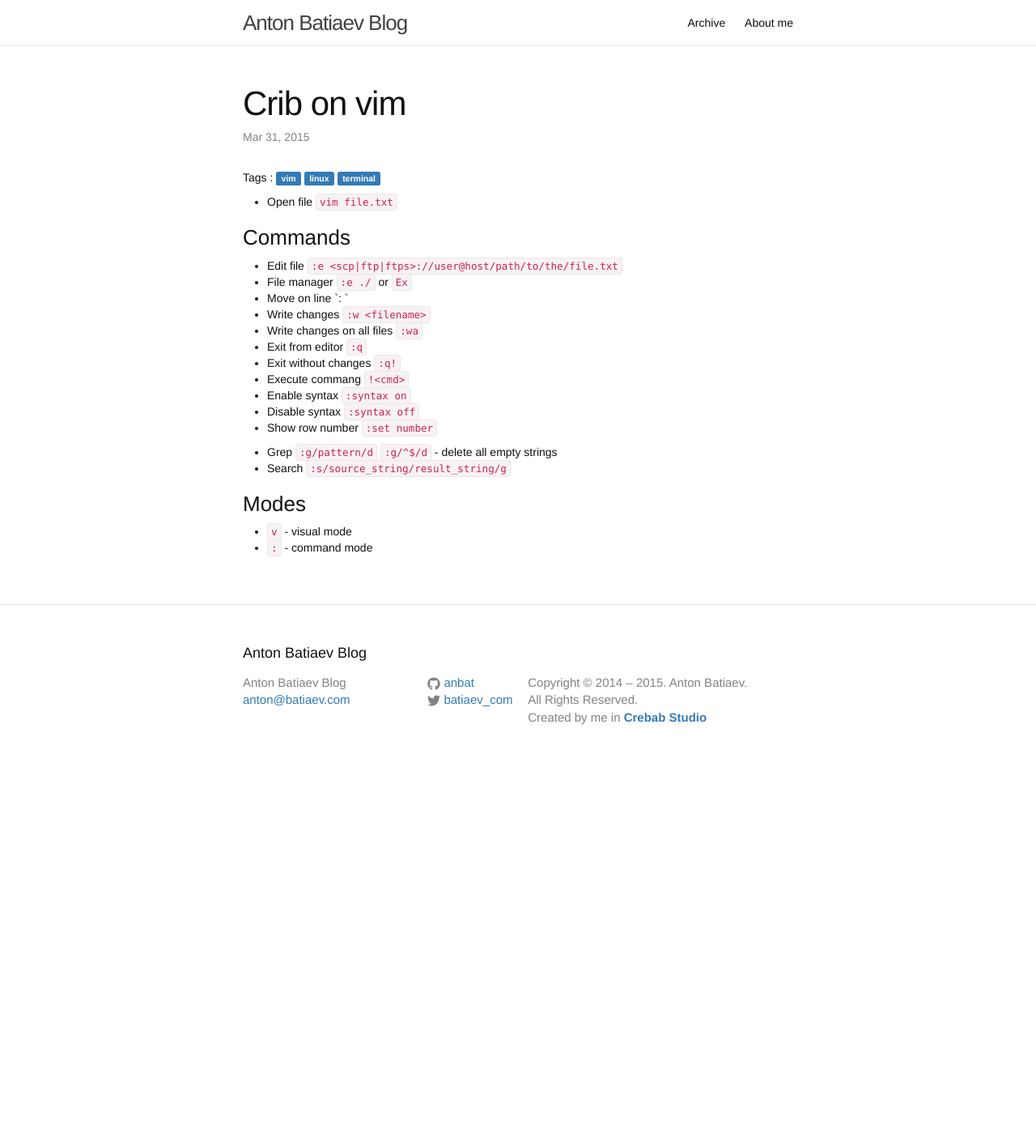
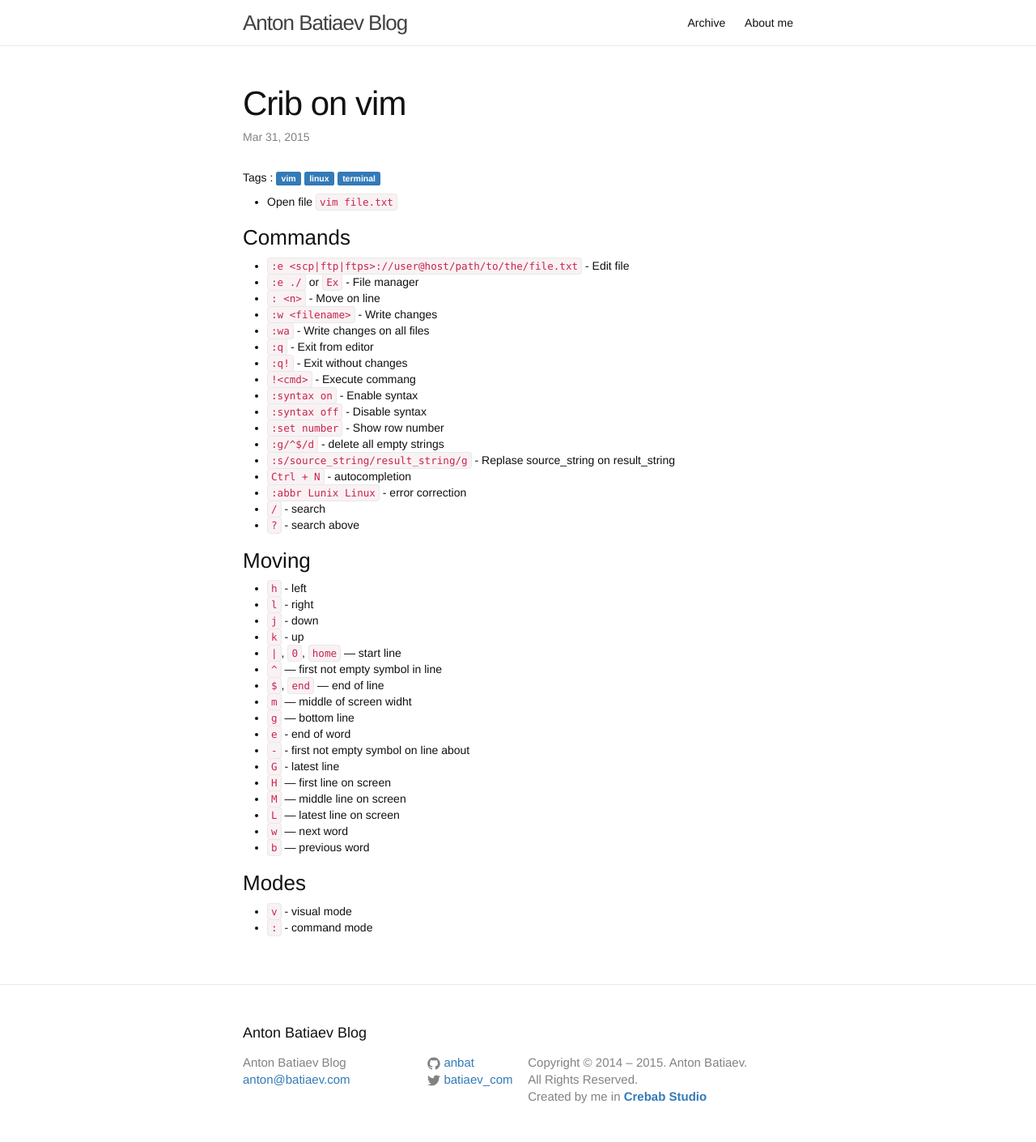
Before and after one commit to Batiaev/blog, a Jekyll site: the page built from _posts/2015-03-31-crib-on-vim.md, in a window 1280 px wide. Shown: the whole page at 81% size. Built offline with Jekyll 4.4.1, drawn with Linux system fonts in a browser that asks for light colours; before the commit the page ends 941 px from its top, so only the background shows below that.

Commit message:
couple new posts

```diff
--- a/_posts/2015-03-31-crib-on-vim.md
+++ b/_posts/2015-03-31-crib-on-vim.md
@@ -5,26 +5,46 @@ date:   2015-03-31 18:32:11
 categories: vim linux terminal
 ---
 
+
 - Open file 	`vim file.txt`
 
 ###Commands
-- Edit file 	`:e <scp|ftp|ftps>://user@host/path/to/the/file.txt`
-- File manager 	`:e ./` or `Ex`
-- Move on line <n> 	`: <n>`
-- Write changes 	`:w <filename>`
-- Write changes on all files 	`:wa`
-- Exit from editor 	`:q`
-- Exit without changes 	`:q!`
-- Execute commang 	`!<cmd>`
-- Enable syntax 	`:syntax on`
-- Disable syntax 	`:syntax off`
-- Show row number 	`:set number`
+- `:e <scp|ftp|ftps>://user@host/path/to/the/file.txt` - Edit file
+- `:e ./` or `Ex` - File manager
+- `: <n>` - Move on line <n>
+- `:w <filename>` - Write changes
+- `:wa` - Write changes on all files
+- `:q` - Exit from editor
+- `:q!` - Exit without changes
+- `!<cmd>` - Execute commang
+- `:syntax on` - Enable syntax
+- `:syntax off` - Disable syntax
+- `:set number` - Show row number
+- `:g/^$/d` - delete all empty strings
+- `:s/source_string/result_string/g` - Replase source_string on result_string
+- `Ctrl + N` - autocompletion
+- `:abbr Lunix Linux` - error correction
+- `/` - search
+- `?` - search above
 
-- Grep
- `:g/pattern/d`
- `:g/^$/d` - delete all empty strings
-- Search
- `:s/source_string/result_string/g`
+###Moving
+- `h` - left
+- `l` - right
+- `j` - down
+- `k` - up
+- `|`, `0`, `home` — start line
+- `^` — first not empty symbol in line
+- `$`, `end` — end of line
+- `m` — middle of screen widht
+- `g` — bottom line
+- `e` - end of word
+- `-` - first not empty symbol on line about
+- `G` - latest line
+- `H` — first line on screen
+- `M` — middle line on screen
+- `L` — latest line on screen
+- `w` — next word
+- `b` — previous word
 
 ###Modes
 - `v` - visual mode
```
Also changed, not shown: _posts/2015-01-12-crib-on-tmux.md (added, +36 -0 lines), _posts/2015-01-26-bash-aliases.md (added, +9 -0 lines), _posts/2015-02-02-reload-apache2-configs.md (added, +12 -0 lines), _posts/2015-10-28-get-my-ipv4.md (added, +9 -0 lines).
